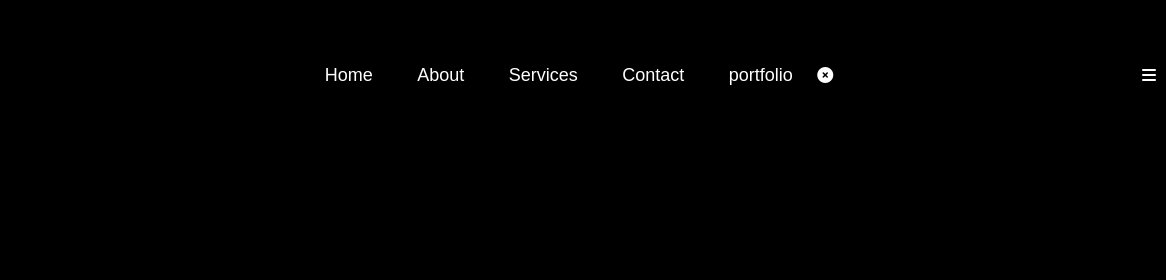
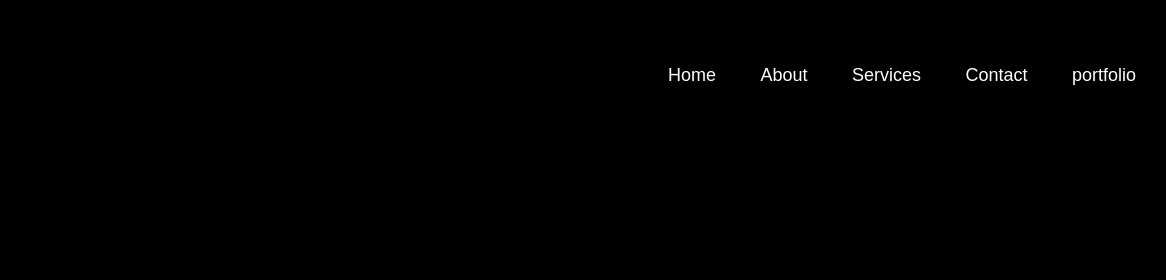
Before and after one commit to Zarazara4/my-portfolio, a plain HTML site: page index.html in a window 1280 px wide. Shown: the top 280 px of the page, 114-1280 px from the left. Drawn offline with Linux system fonts and the light colour scheme.

```diff
--- a/index.html
+++ b/index.html
@@ -18,9 +18,7 @@
                 <li><a href="#services">Services</a></li>
                 <li><a href="#contact">Contact</a></li>
                 <li><a href="#portfolio">portfolio</a></li>
-                <i class="fa-solid fa-circle-xmark" onclick="closemenu()"></i>
             </ul>
-            <i class="fa-solid fa-bars" onclick="openmenu()"></i>
             </nav>
         <div class="header-text">
             <p>web designer</p>
```
